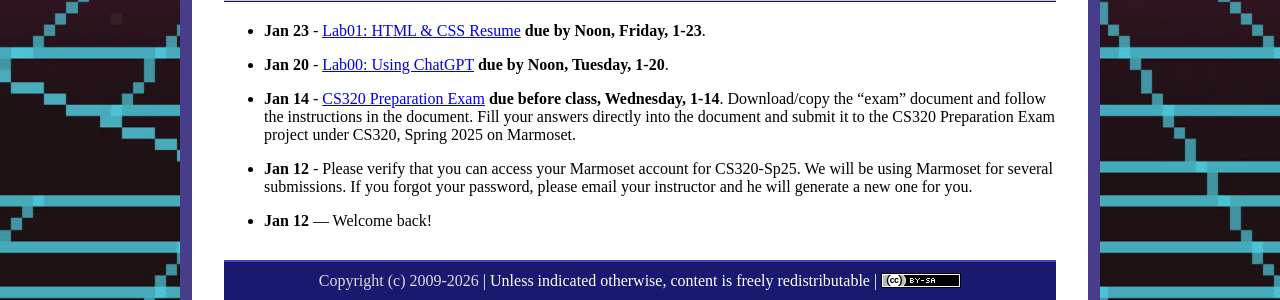
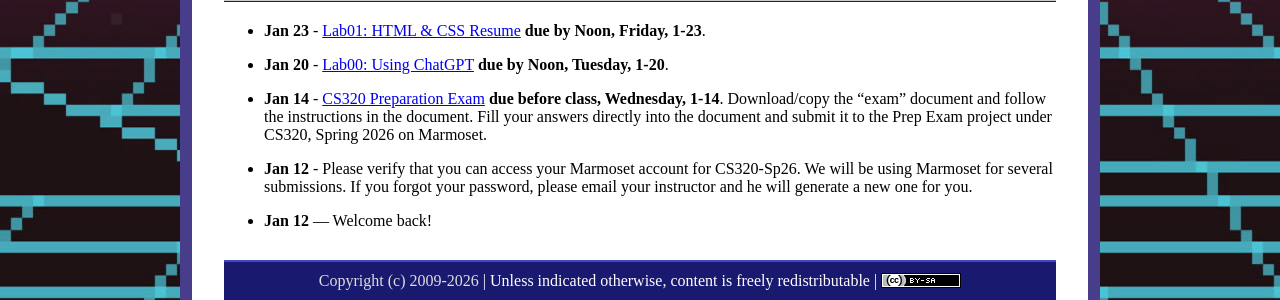
Before and after one commit to ycpcs/cs320-spring2026, a Jekyll site: the page built from index.md, in a window 1280 px wide. Shown: the part 489-789 px from the top of the page. Built offline with Jekyll 4.4.1, drawn with Linux system fonts in a browser that asks for light colours.

Commit message:
update index
update index

```diff
--- a/index.md
+++ b/index.md
@@ -28,8 +28,8 @@ Welcome to the website for CS 320, Software Engineering and Design, at York Coll
 
 * **Jan 20** - [Lab00: Using ChatGPT](labs/lab00.html) **due by Noon, Tuesday, 1-20**.
 
-* **Jan 14** - [CS320 Preparation Exam](./CS320-Sp26-Prep-Exam.txt) **due before class, Wednesday, 1-14**.  Download/copy the "exam" document and follow the instructions in the document.  Fill your answers directly into the document and submit it to the CS320 Preparation Exam project under CS320, Spring 2025 on Marmoset.
+* **Jan 14** - [CS320 Preparation Exam](./CS320-Sp26-Prep-Exam.txt) **due before class, Wednesday, 1-14**.  Download/copy the "exam" document and follow the instructions in the document.  Fill your answers directly into the document and submit it to the Prep Exam project under CS320, Spring 2026 on Marmoset.
 
-* **Jan 12** - Please verify that you can access your Marmoset account for CS320-Sp25.  We will be using Marmoset for several submissions.  If you forgot your password, please email your instructor and he will generate a new one for you.
+* **Jan 12** - Please verify that you can access your Marmoset account for CS320-Sp26.  We will be using Marmoset for several submissions.  If you forgot your password, please email your instructor and he will generate a new one for you.
 
 * **Jan 12** &mdash; Welcome back!
```
